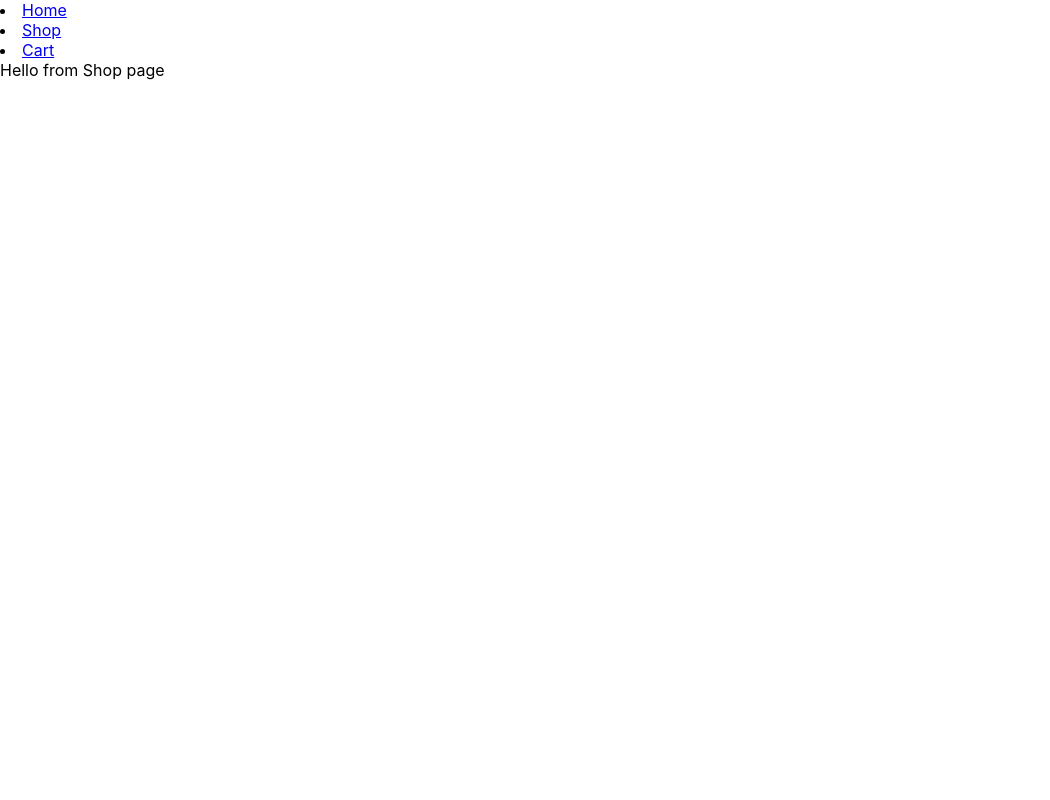
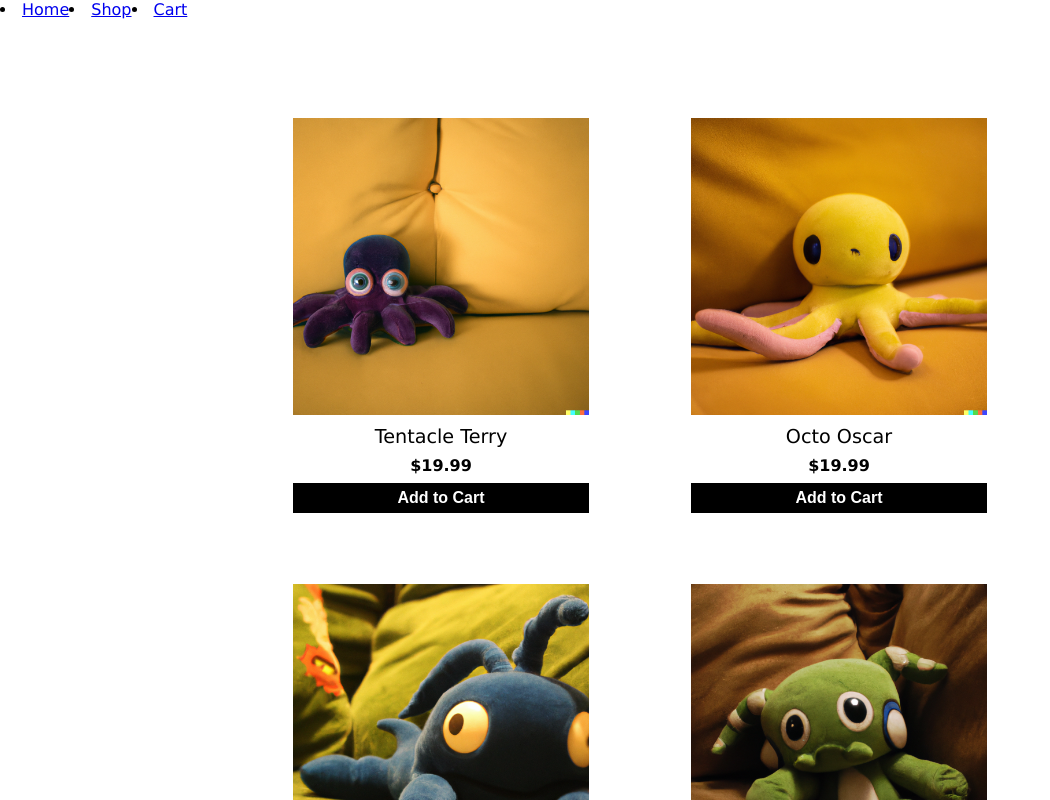
Before and after one commit to JingWei-S/odin-shopping, a React (Create React App) app: page /shop in a window 1280 px wide. Shown: the top 800 px of the page, without its empty margins (0-1050 px from the left). Built offline with nearby package versions, Linux system fonts and the light colour scheme.

Commit message:
update the design

```diff
--- a/src/App.css
+++ b/src/App.css
@@ -36,3 +36,53 @@
     transform: rotate(360deg);
   }
 }
+
+.product-display {
+  display: flex;
+  flex-direction: column;
+  width: 300px;
+  align-items: center;
+  /* border-radius: 2%; */
+  /* border: 1.5px solid lightgray; */
+  /* box-sizing: border-box; */
+  padding: 0.2em;
+}
+
+.product-display img {
+  width: calc(300px - 0.2em);
+}
+
+.product-display .toy-name {
+  font-size: 1.2em;
+  margin-top: 0.5em;
+  margin-bottom: 0;
+}
+
+.product-display .toy-price {
+  margin-top: 0.5em;
+  margin-bottom: 0.5em;
+  font-weight: bold;
+}
+
+.product-display button {
+  width: calc(300px - 0.2em);
+  background-color: black;
+  border: none;
+  color: white;
+  font-size: 1em;
+  font-weight: bold;
+  padding: 0.4em;
+}
+
+.products {
+  margin: 6em 250px;
+  display: grid;
+  grid-template-columns: repeat(auto-fit, minmax(300px, 1fr));
+  align-items: center;
+  justify-items: center;
+  gap: 4em 1em;
+}
+
+nav {
+  display: flex;
+}
--- a/src/Components/Card.js
+++ b/src/Components/Card.js
@@ -1,7 +1,23 @@
-const Card = (src) => {
-    return (
-        <div>
-            <img src={src}/>
-        </div>
-    )
-}
+import '../App.css';
+
+
+const Card = (props) => {
+  const addToCart = () => {
+    console.log("Implement add to card function later.");
+  };
+  const { toy_src, toy_id, toy_name, toy_price } = props;
+  return (
+    <div className="product-display">
+      <img
+        key={toy_id}
+        src={process.env.PUBLIC_URL + toy_src}
+        alt="A plush toy"
+      />
+      <p className='toy-name'>{toy_name}</p>
+      <p className='toy-price'>{"$" + toy_price}</p>
+      <button onClick={addToCart}>Add to Cart</button>
+    </div>
+  );
+};
+
+export default Card;
--- a/src/Components/Shop.js
+++ b/src/Components/Shop.js
@@ -1,7 +1,61 @@
+import Card from "./Card";
 const Shop = () => {
-    return (
-        <div>Hello from Shop page</div>
-    )
-}
+  const toys = [
+    {
+      src: "/img/Octupus 1.png",
+      id: 1,
+      name: "Tentacle Terry",
+      price: "19.99",
+    },
+    { src: "/img/Octupus 2.png", id: 2, name: "Octo Oscar", price: "19.99" },
+    {
+      src: "/img/Cthulhu 1.png",
+      id: 3,
+      name: "Huggable Horror",
+      price: "24.99",
+    },
+    {
+      src: "/img/Cthulhu 2.png",
+      id: 4,
+      name: "Whimsical Whispers",
+      price: "24.99",
+    },
+    { src: "/img/Cthulhu 3.png", id: 5, name: "Cozy Kraken", price: "24.99" },
+    { src: "/img/Owl 1.png", id: 6, name: "Wise Watchtower", price: "21.99" },
+    { src: "/img/Owl 2.png", id: 7, name: "Funny Woodsy", price: "21.99" },
+    { src: "/img/Owl 3.png", id: 8, name: "All Nighty", price: "22.99" },
+    { src: "/img/Rabbit 1.png", id: 9, name: "Bunny Bonbon", price: "16.99" },
+    {
+      src: "/img/Rabbit 2.png",
+      id: 10,
+      name: "Cinnamon Cottontail",
+      price: "16.99",
+    },
+    { src: "/img/Poodle 1.png", id: 11, name: "Pom Pom Pup", price: "27.99" },
+    {
+      src: "/img/Poodle 2.png",
+      id: 12,
+      name: "Fifi Fluffball",
+      price: "19.99",
+    },
+  ];
+
+  return (
+    <div>
+      <div className="products">
+          {toys.map((toy) => {
+            return (
+              <Card
+                toy_src={toy.src}
+                toy_id={toy.id}
+                toy_name={toy.name}
+                toy_price={toy.price}
+              />
+            );
+          })}
+      </div>
+    </div>
+  );
+};
 
 export default Shop;
--- a/src/index.css
+++ b/src/index.css
@@ -1,8 +1,6 @@
 body {
   margin: 0;
-  font-family: -apple-system, BlinkMacSystemFont, 'Segoe UI', 'Roboto', 'Oxygen',
-    'Ubuntu', 'Cantarell', 'Fira Sans', 'Droid Sans', 'Helvetica Neue',
-    sans-serif;
+  font-family:'Lucida Sans', 'Lucida Sans Regular', 'Lucida Grande', 'Lucida Sans Unicode', Geneva, Verdana, sans-serif;
   -webkit-font-smoothing: antialiased;
   -moz-osx-font-smoothing: grayscale;
 }
```
